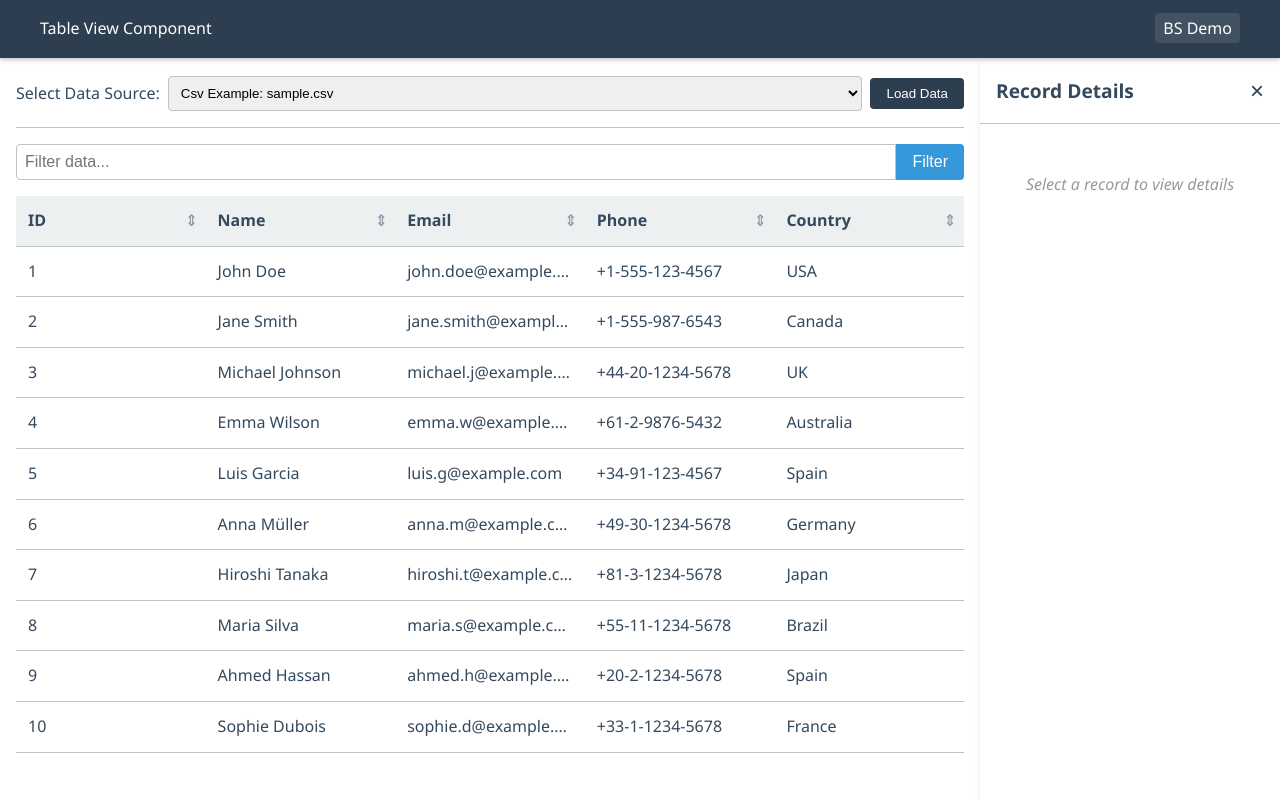
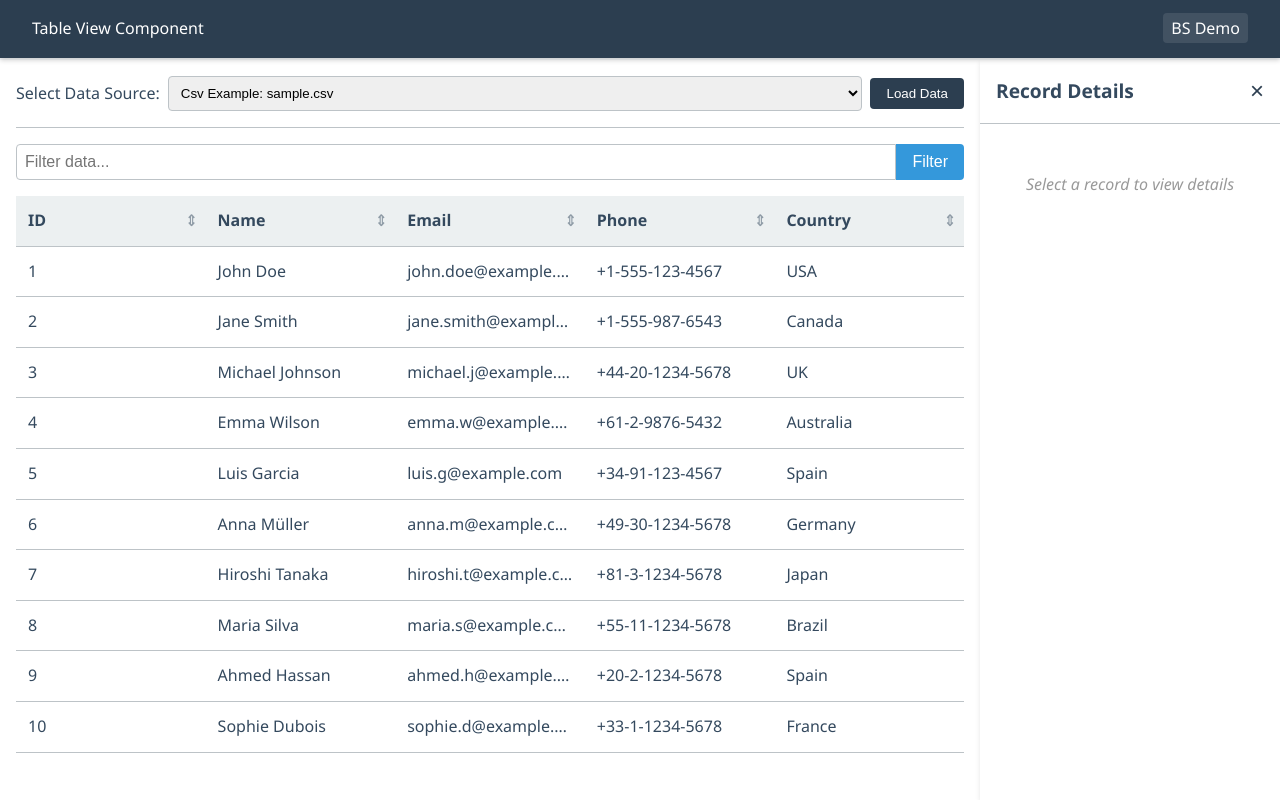
Before and after one commit to walter-a-jablonowski/table-view, a PHP site: page / in a window 1280 px wide. Run offline with PHP 8.4, Linux system fonts and the light colour scheme.

Commit message:
Minor fix

```diff
--- a/styles/styles.css
+++ b/styles/styles.css
@@ -53,13 +53,17 @@ header {
   display: flex;
   justify-content: space-between;
   align-items: center;
-  max-width: 1200px;
-  margin: 0 auto;
   width: 100%;
+  padding: 0 1rem;
+}
+
+.header-content > div:first-child {
+  text-align: left;
 }
 
 .nav-links {
   text-align: right;
+  margin-left: auto;
 }
 
 .bs-demo-link {
```
